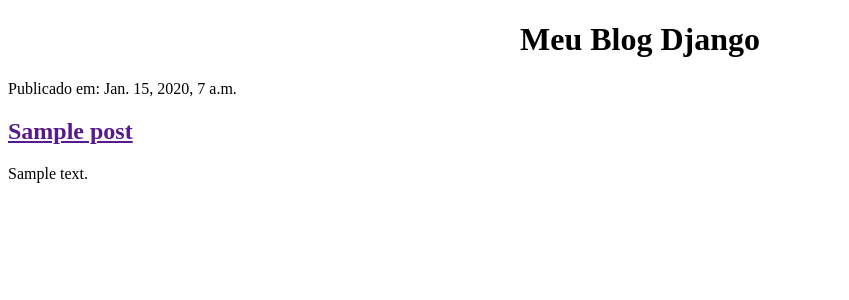
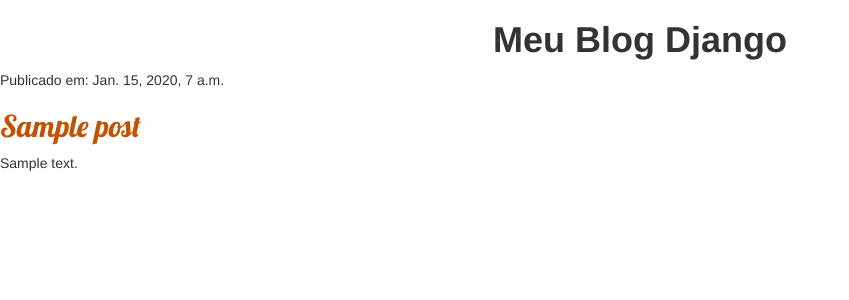
Before and after one commit to MichaelDeMattos/my-first-blog, a Django app: template blog/templates/blog/post_list.html in a window 1280 px wide. Shown: the top 300 px of the page, without its empty margins (0-849 px from the left). Run offline with Django 3.2, Linux system fonts and the light colour scheme; the template is opened without the code that fills it: values that come from a table or form of the project are taken from there, others are empty; tables that the repository leaves empty hold one stand-in row (values such as "Sample post"); some libraries are stand-ins or nearby versions.

Commit message:
Update Css Site

```diff
--- a/blog/templates/blog/post_list.html
+++ b/blog/templates/blog/post_list.html
@@ -1,12 +1,20 @@
+{% load static %}
 <!DOCTYPE html>
 <html lang="pt-br">
 
 <head>
+
     <meta charset="UTF-8">
     <title>My First Project Django</title>
+    <link rel="stylesheet" href="//maxcdn.bootstrapcdn.com/bootstrap/3.2.0/css/bootstrap.min.css">
+    <link rel="stylesheet" href="//maxcdn.bootstrapcdn.com/bootstrap/3.2.0/css/bootstrap-theme.min.css">
+    <link rel="stylesheet" type="text/css" href="{% static 'css/blog.css' %}">
+    <link href="//fonts.googleapis.com/css?family=Lobster&subset=latin,latin-ext" rel="stylesheet" type="text/css">
+
 </head>
 
 <body>
+
         <center>
              <h1><strong>Meu Blog Django</strong></h1>
         </center>
--- /dev/null
+++ b/blog/templates/static/css/blog.css
@@ -0,0 +1,4 @@
+h1 a, h2 a {
+    color: #C25100;
+    font-family: 'Lobster';
+}
--- a/mysite/settings.py
+++ b/mysite/settings.py
@@ -104,7 +104,7 @@
 # Internationalization
 # https://docs.djangoproject.com/en/3.0/topics/i18n/
 
-LANGUAGE_CODE = 'pt'
+LANGUAGE_CODE = 'pt-br'
 
 TIME_ZONE = 'America/Sao_Paulo'
 
```
